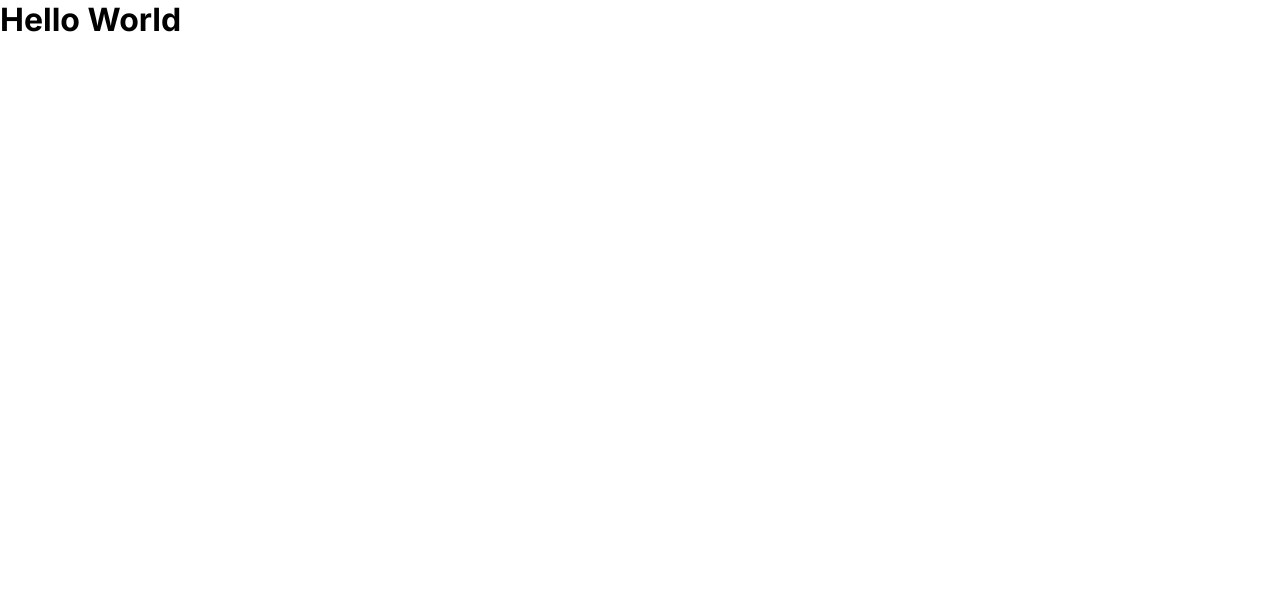
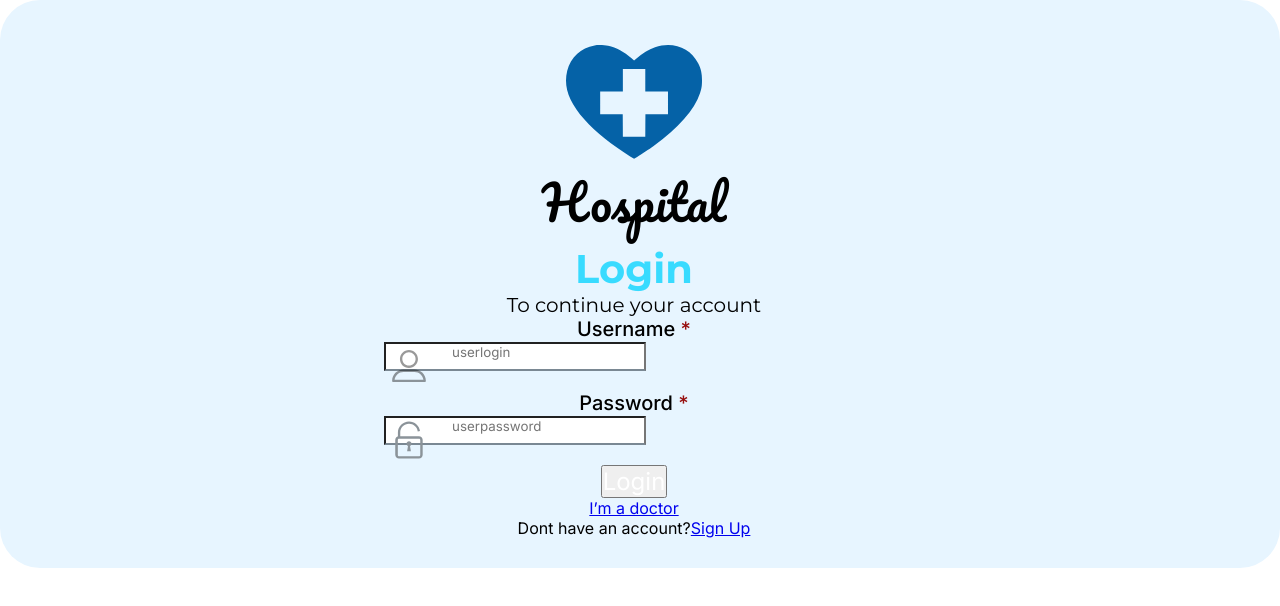
Before and after one commit to Pozzan-boy/Hospital-frontend, a React app: page / in a window 1280 px wide. Built offline with nearby package versions, Linux system fonts and the light colour scheme.

Commit message:
logwindow failure

```diff
--- a/package.json
+++ b/package.json
@@ -4,9 +4,11 @@
   "private": true,
   "proxy": "http://localhost:3001",
   "dependencies": {
+    "@reduxjs/toolkit": "^1.9.2",
     "@testing-library/jest-dom": "^5.16.5",
     "@testing-library/react": "^13.4.0",
     "@testing-library/user-event": "^13.5.0",
+    "axios": "^1.3.1",
     "react": "^18.2.0",
     "react-dom": "^18.2.0",
     "react-redux": "^8.0.5",
--- a/src/Components/App/App.js
+++ b/src/Components/App/App.js
@@ -1,10 +1,10 @@
 import './app.scss';
-
+import PatientLogin from '../Login/PatientLogin/PatientLogin';
 const App = () => {
 
 	return (
 		<div className="app">
-			<h1>Hello World</h1>
+			<PatientLogin/>
 		</div>
 	)
 }
--- /dev/null
+++ b/src/Components/Button/Button.js
@@ -0,0 +1,7 @@
+
+const Button = ({children, color="var(--secondary-color)", width= "400px", height = "70px", borderRadius='40px'})=>{
+    return(
+        <button style={{width: {width}, height: {height}, borderRadius: {borderRadius}, color: "#fff", fontSize:"24px"}}>{children}</button>
+    )
+}
+export default Button;
--- /dev/null
+++ b/src/Components/Heart/Heart.js
@@ -0,0 +1,9 @@
+const Heart = ({width = 136, height = 114, color = "var(--secondary-color)"})=>{
+    return(
+        <svg width={width} height={height} viewBox="0 0 136 114" fill="none" xmlns="http://www.w3.org/2000/svg">
+            <path d="M28.5917 0.382202C14.9472 2.62439 4.58392 12.1674 1.22064 25.6478C-2.68952 41.3431 2.72454 56.765 18.4745 74.6205C29.248 86.8431 46.5019 100.706 64.5761 111.644L68.0761 113.777L71.1386 111.917C75.6503 109.21 83.2519 104.206 87.6269 101.062C112.346 83.2338 128.588 64.7767 134.002 48.3705C135.643 43.3392 135.998 41.015 135.998 35.5189C135.998 28.4916 134.986 23.9252 132.17 18.2924C124.432 2.8158 106.85 -3.77405 89.0488 2.15955C82.5956 4.3197 76.58 8.03845 69.8808 14.0267L68.0761 15.6127L65.5605 13.3705C57.9589 6.58923 50.5214 2.62439 42.0449 0.765015C38.6269 0.0267334 31.9277 -0.164673 28.5917 0.382202ZM79.287 35.2455V46.4564H90.6347H101.982V57.8041V69.1517L90.7167 69.2064L79.4238 69.2885L79.3417 80.5541L79.287 91.847H68.0761H56.8652L56.8105 80.5541L56.7284 69.2885L45.4628 69.2064L34.1699 69.1517V57.8041V46.4564H45.5175H56.8652V35.2455V24.0345H68.0761H79.287V35.2455Z" fill={color}/>
+        </svg>
+
+    )
+}
+export default Heart;
--- /dev/null
+++ b/src/Components/Login/PatientLogin/PatientLogin.js
@@ -0,0 +1,35 @@
+import Logo from "../../Logo/Logo";
+import lock from "../../../assets/icons/lock.svg";
+import user from "../../../assets/icons/user.svg";
+import Button from "../../Button/Button";
+
+import {useState} from 'react';
+
+
+const PatientLogin =() =>{
+    const [login, setLogin] = useState('');
+    const [password, setPassword] = useState('');
+
+    return(
+        <form className="log-form patient-log">
+            <Logo />
+            <h3 className="log-form__title patient-log__title">Login</h3>
+            <h4 className="log-form__subtitle patient-log__subtitle">To continue your account</h4>
+            <label className="log-form__label patient-log__username">Username <span>*</span></label>
+            <div className="log-form__input__wrapper input__wrapper">
+                <img className="log-form__input-img" src={user} alt="user" />
+                <input value={login} onChange={(e)=> setLogin(e.target.value)} type="text" className="log-form__input patient-log__input" placeholder="userlogin"/>
+            </div>
+            <label className="log-form__label patient-log__password">Password <span>*</span></label>
+            <div className="log-form__input__wrapper input__wrapper">
+                <img className="log-form__input-img" src={lock} alt="user" />
+                <input value={password} onChange={(e)=> setPassword(e.target.value)} type="password" className="log-form__input patient-log__input" placeholder="userpassword"/>
+            </div>
+            <Button>Login</Button>
+            <a className="patient-log__link" href="#">I’m a doctor</a>
+            <p className="patient-log__noAcc">Dont have  an account?<a className="patient-log__link" href="#">Sign Up</a></p>
+
+        </form>
+    )
+}
+export default PatientLogin;
--- /dev/null
+++ b/src/Components/Login/PatientLogin/patientLogin.scss
@@ -0,0 +1,12 @@
+.patient-log__link{
+    font-weight: 600;
+    font-size: 20px;
+    line-height: 24px;
+    color: #38DBFF;
+}
+.patient-log__noAcc{
+    font-weight: 400;
+    font-size: 20px;
+    line-height: 24px;
+    color: #000000;
+}
--- /dev/null
+++ b/src/Components/Login/loginForm.scss
@@ -0,0 +1,51 @@
+.log-form{
+    padding: 45px 56px 30px 44px;
+    display: flex;
+    flex-direction: column;
+    align-items: center;
+    background: var(--main-color);
+    border-radius: 40px;
+    &__title{
+        font-family: 'Montserrat';
+        font-weight: 700;
+        font-size: 40px;
+        line-height: 49px;
+        color: var(--secondary-text-color);
+    }
+    &__subtitle{
+        font-family: 'Montserrat';
+        font-weight: 400;
+        font-size: 20px;
+        line-height: 24px;
+        color: #000000;
+    }
+    &__label{
+        font-weight: 500;
+        font-size: 20px;
+        line-height: 24px;
+        color: #000000;
+        span{
+            color: #971010;
+        }
+    }
+    &__input__wrapper{
+        width: 500px;
+        height: 50px;
+        position: relative;
+
+    }
+    &__input-img{
+        top: 0;
+        left: 0;
+        position: absolute;
+    }
+    &__input{
+        border-bottom: 2px solid var(--main-text-color);
+        padding-left: 66px;
+        padding-bottom: 9px;
+
+        &:focus{
+            border-bottom: 2px solid var(--secondary-color);
+        }
+    }
+}
--- /dev/null
+++ b/src/Components/Logo/Logo.js
@@ -0,0 +1,20 @@
+import Heart from "../Heart/Heart";
+import './logo.scss';
+const Logo = ({color = 'var(--secondary-color)', variant='vertical'})=>{
+    let height,width, logoStyle;
+    if(variant==='vertical'){
+        logoStyle = {flexDirection: 'column'}
+
+    } else{
+        width = 82;
+        height = 69;
+    }
+    return(
+
+        <div style={logoStyle} className='logo'>
+            <Heart width={width} height={height} color={color}/>
+            <h2 className="logo_header">Hospital</h2>
+        </div>
+    )
+}
+export default Logo;
--- /dev/null
+++ b/src/Components/Logo/logo.scss
@@ -0,0 +1,11 @@
+.logo{
+    display: flex;
+    align-items: center;
+    justify-content: center;
+}
+.logo_header{
+    font-family: 'Pacifico';
+    font-weight: 400;
+    font-size: 48px;
+    color: #000000;
+}
--- a/src/index.js
+++ b/src/index.js
@@ -1,7 +1,9 @@
 import React from "react";
 import ReactDOM from "react-dom/client";
 import "./index.scss";
-import App from "./Components/App/App";
+import "./components/Login/loginForm.scss";
+
+import App from "./components/App/App";
 
 const root = ReactDOM.createRoot(document.getElementById("root"));
 root.render(
--- a/src/index.scss
+++ b/src/index.scss
@@ -1,4 +1,12 @@
 @import url('https://fonts.googleapis.com/css2?family=Inter:wght@400;500;600;700&family=Montserrat:wght@400;500;600;700&family=Pacifico&display=swap%27');
+
+:root{
+    --main-color: #E7F5FF;
+    --secondary-color: #0562A7;
+    --main-text-color: #7A8893;
+    --secondary-text-color:#38DBFF;
+    --sub-color: #25B39E;
+}
 
 * {
     box-sizing: border-box;
```
Also changed, not shown: src/store/index.js (added, +20 -0 lines), src/Components/Login/PatientLogin/patientLoginSlice.js (added), src/assets/icons/lock.svg (added), src/assets/icons/logo.svg (added), src/assets/icons/user.svg (added), 1 other file.
